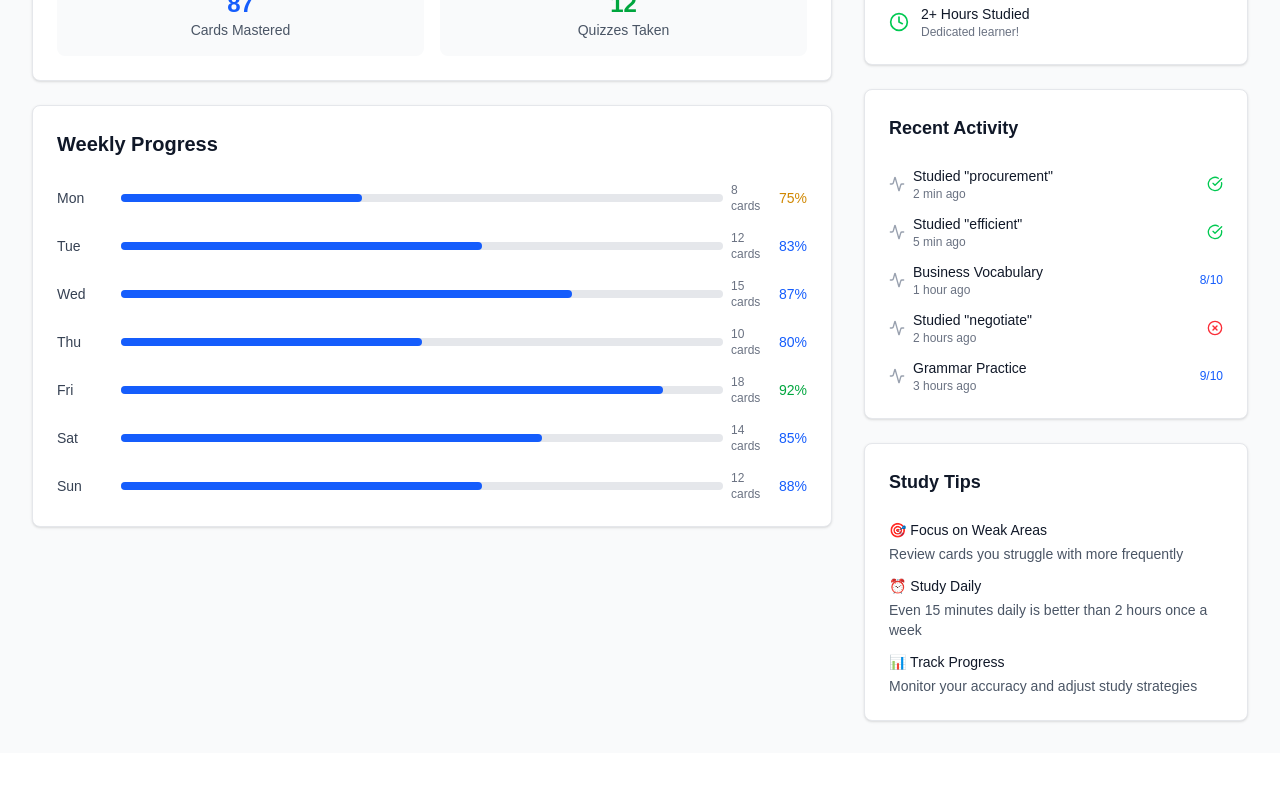
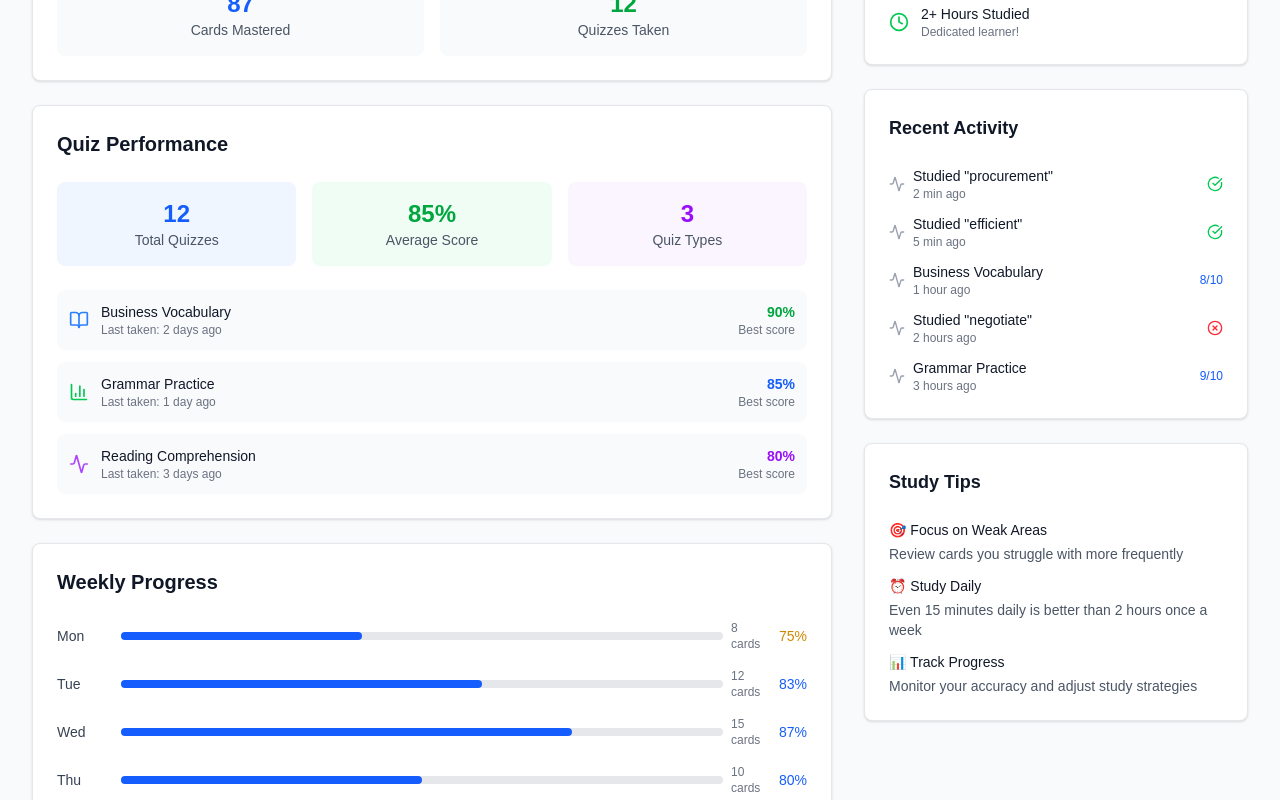
Before and after one commit to Hiroki0127/ToeicLearningAssistant, a Next.js app in the folder frontend/: page /progress in a window 1280 px wide. Shown: the part 500-1300 px from the top of the page. Before the commit the page ends 1253 px from the top, so only its background shows below. Built offline with nearby package versions, Linux system fonts and the light colour scheme; no server answers.

Commit message:
added quiz results to progress tracking

```diff
--- a/frontend/src/app/progress/page.tsx
+++ b/frontend/src/app/progress/page.tsx
@@ -205,6 +205,73 @@ export default function ProgressPage() {
                 </CardContent>
               </Card>
 
+              {/* Quiz Performance */}
+              <Card className="mt-6">
+                <CardHeader>
+                  <h2 className="text-xl font-semibold text-gray-900">Quiz Performance</h2>
+                </CardHeader>
+                <CardContent>
+                  <div className="grid grid-cols-1 md:grid-cols-3 gap-4 mb-6">
+                    <div className="text-center p-4 bg-blue-50 rounded-lg">
+                      <div className="text-2xl font-bold text-blue-600">{progressData.quizzesTaken}</div>
+                      <div className="text-sm text-gray-600">Total Quizzes</div>
+                    </div>
+                    <div className="text-center p-4 bg-green-50 rounded-lg">
+                      <div className="text-2xl font-bold text-green-600">{progressData.averageQuizScore}%</div>
+                      <div className="text-sm text-gray-600">Average Score</div>
+                    </div>
+                    <div className="text-center p-4 bg-purple-50 rounded-lg">
+                      <div className="text-2xl font-bold text-purple-600">3</div>
+                      <div className="text-sm text-gray-600">Quiz Types</div>
+                    </div>
+                  </div>
+
+                  <div className="space-y-3">
+                    <div className="flex items-center justify-between p-3 bg-gray-50 rounded-lg">
+                      <div className="flex items-center">
+                        <BookOpen className="h-5 w-5 text-blue-500 mr-3" />
+                        <div>
+                          <p className="text-sm font-medium text-gray-900">Business Vocabulary</p>
+                          <p className="text-xs text-gray-500">Last taken: 2 days ago</p>
+                        </div>
+                      </div>
+                      <div className="text-right">
+                        <div className="text-sm font-bold text-green-600">90%</div>
+                        <div className="text-xs text-gray-500">Best score</div>
+                      </div>
+                    </div>
+
+                    <div className="flex items-center justify-between p-3 bg-gray-50 rounded-lg">
+                      <div className="flex items-center">
+                        <BarChart3 className="h-5 w-5 text-green-500 mr-3" />
+                        <div>
+                          <p className="text-sm font-medium text-gray-900">Grammar Practice</p>
+                          <p className="text-xs text-gray-500">Last taken: 1 day ago</p>
+                        </div>
+                      </div>
+                      <div className="text-right">
+                        <div className="text-sm font-bold text-blue-600">85%</div>
+                        <div className="text-xs text-gray-500">Best score</div>
+                      </div>
+                    </div>
+
+                    <div className="flex items-center justify-between p-3 bg-gray-50 rounded-lg">
+                      <div className="flex items-center">
+                        <Activity className="h-5 w-5 text-purple-500 mr-3" />
+                        <div>
+                          <p className="text-sm font-medium text-gray-900">Reading Comprehension</p>
+                          <p className="text-xs text-gray-500">Last taken: 3 days ago</p>
+                        </div>
+                      </div>
+                      <div className="text-right">
+                        <div className="text-sm font-bold text-purple-600">80%</div>
+                        <div className="text-xs text-gray-500">Best score</div>
+                      </div>
+                    </div>
+                  </div>
+                </CardContent>
+              </Card>
+
               {/* Weekly Progress Chart */}
               <Card className="mt-6">
                 <CardHeader>
```
